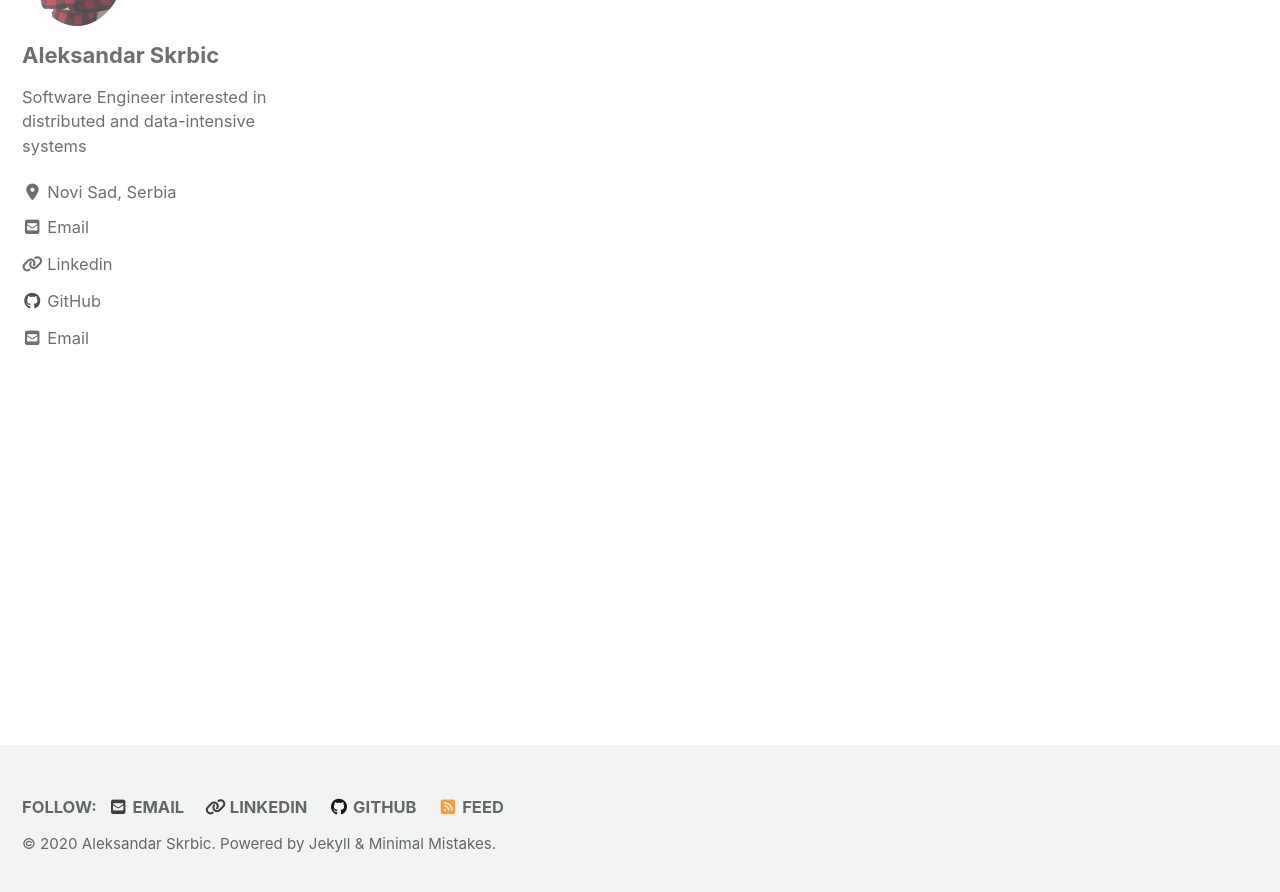
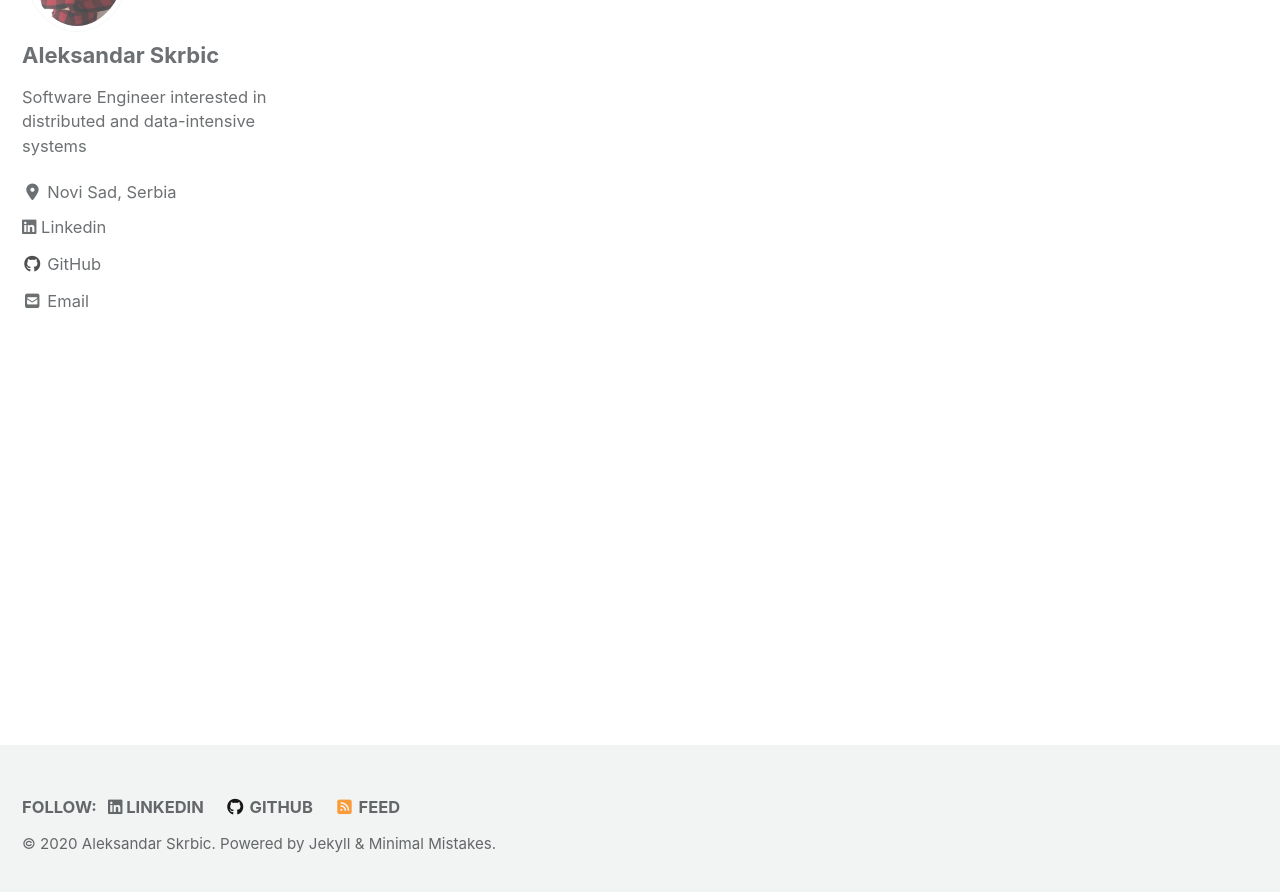
Before and after one commit to aleksandarskrbic/aleksandarskrbic.github.io, a Jekyll site: the page built from index.html, in a window 1280 px wide and 900 px high, scrolled down 222 px. Shown: the top 892 px of the window. Built offline with Jekyll 4.4.1, drawn with Linux system fonts in a browser that asks for light colours; cached includes are drawn as plain includes; nearby versions of some CDN libraries; the list of posts is cut into pages by our own code.

Commit message:
add links

```diff
--- a/_config.yml
+++ b/_config.yml
@@ -99,11 +99,8 @@ author:
   location         : "Novi Sad, Serbia"
   email            : "skrbic.alexa@gmail.com"
   links:
-    - label: "Email"
-      icon: "fas fa-fw fa-envelope-square"
-      url: mailto:skrbic.alexa@gmail.com
     - label: "Linkedin"
-      icon: "fas fa-fw fa-link"
+      icon: "fa fa-linkedin-square"
       url: "https://www.linkedin.com/in/aleksandar-skrbic/"
     - label: "GitHub"
       icon: "fab fa-fw fa-github"
@@ -112,11 +109,8 @@ author:
 # Site Footer
 footer:
   links:
-    - label: "Email"
-      icon: "fas fa-fw fa-envelope-square"
-      url: mailto:skrbic.alexa@gmail.com
     - label: "Linkedin"
-      icon: "fas fa-fw fa-link"
+      icon: "fa fa-linkedin-square"
       url: "https://www.linkedin.com/in/aleksandar-skrbic/"
     - label: "GitHub"
       icon: "fab fa-fw fa-github"
```
